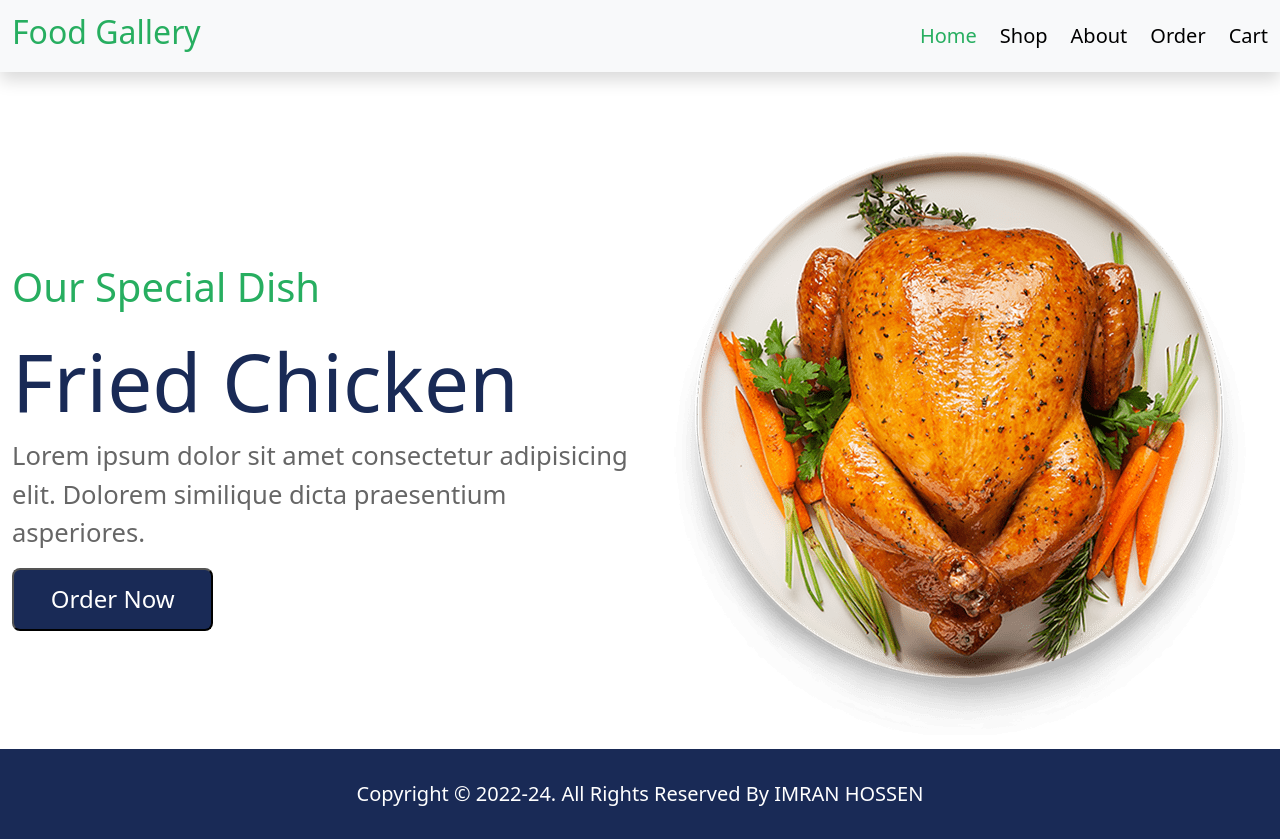
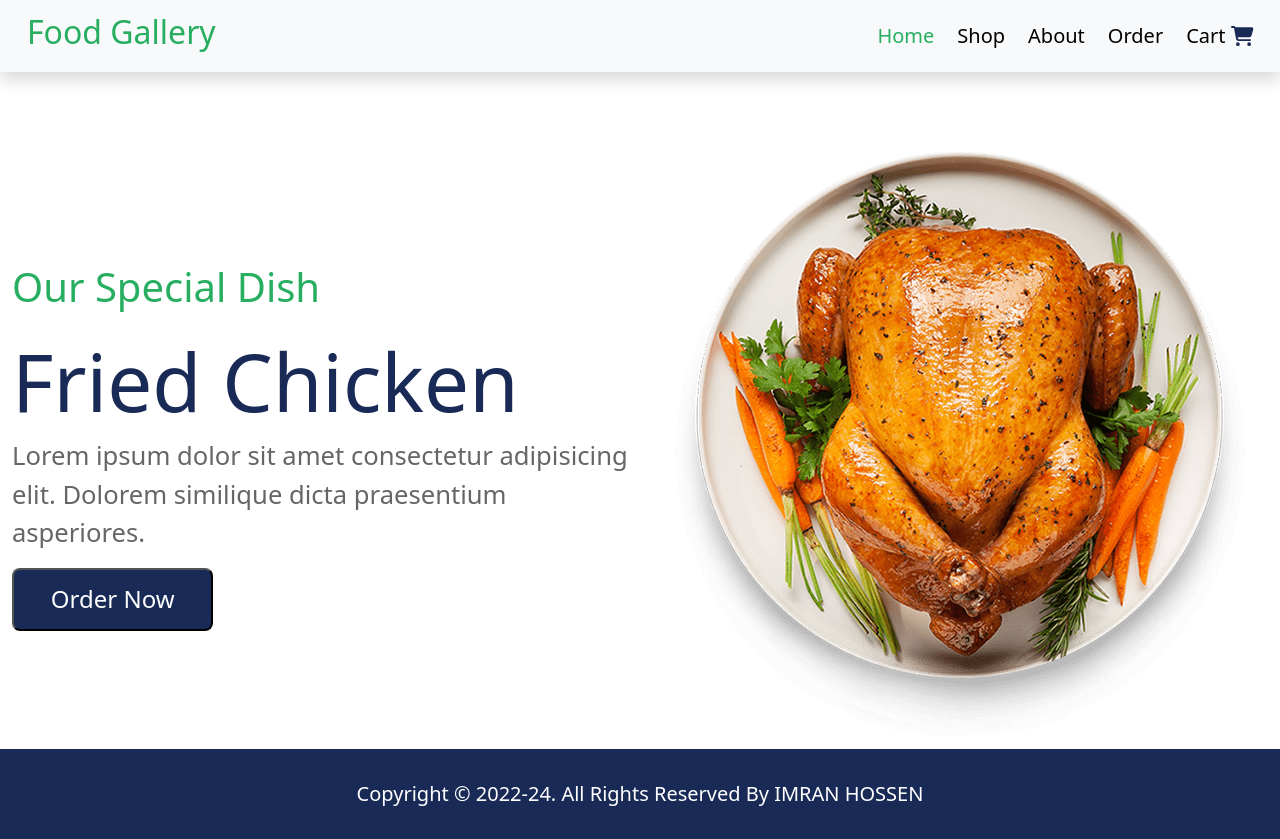
Before and after one commit to ImRanKhan81m/MealDb-Project-React-Route, a React (Create React App) app: page / in a window 1280 px wide. Built offline with nearby package versions, Linux system fonts and the light colour scheme.

Commit message:
font style

```diff
--- a/src/Components/Header/Header.css
+++ b/src/Components/Header/Header.css
@@ -1,5 +1,5 @@
 .navBar {
-    padding: 10px 0;
+    padding: 10px 15px;
 }
 
 .container{
@@ -15,3 +15,8 @@
     font-size: 20px;
     text-decoration: none;
 }
+.icon{
+    border-radius: 50%;
+    margin-left: 5px;
+    color: #192a56;
+}
--- a/src/Components/Header/Header.js
+++ b/src/Components/Header/Header.js
@@ -1,3 +1,5 @@
+import { faCartShopping } from '@fortawesome/free-solid-svg-icons';
+import { FontAwesomeIcon } from '@fortawesome/react-fontawesome';
 import React from 'react';
 import { Container, Nav, Navbar } from 'react-bootstrap';
 import { Link } from 'react-router-dom';
@@ -17,7 +19,7 @@ const Header = () => {
                             <CustomLink className='item' to={'/shop'}>Shop</CustomLink>
                             <CustomLink className='item' to={'/about'}>About</CustomLink>
                             <CustomLink className='item' to={'/order'}>Order</CustomLink>
-                            <CustomLink className='item' to={'/cart'}>Cart</CustomLink>
+                            <CustomLink className='item' to={'/cart'}>Cart<FontAwesomeIcon className='icon' icon={faCartShopping}></FontAwesomeIcon></CustomLink>
                         </Nav>
                     </Navbar.Collapse>
                 </Container>
```
